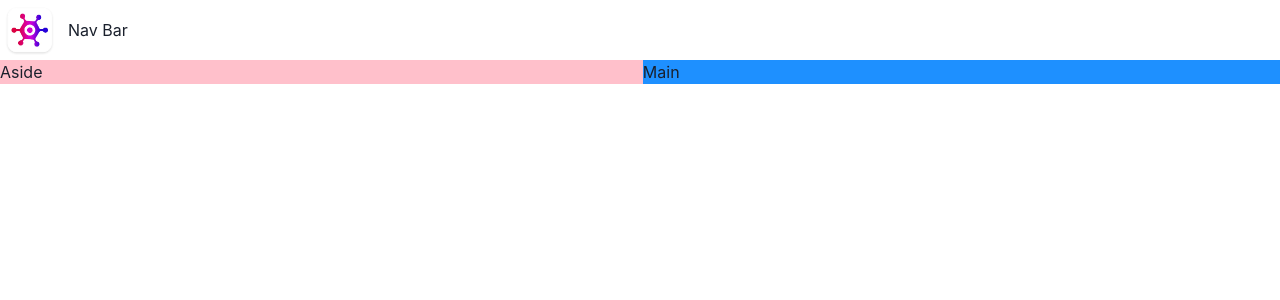
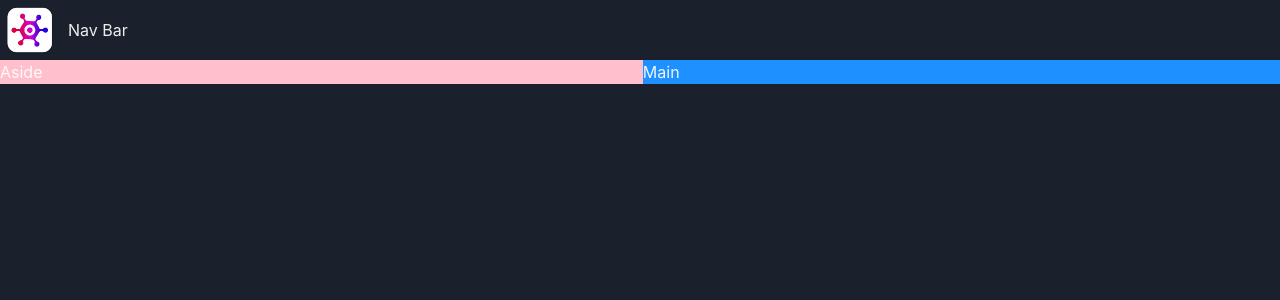
Before and after one commit to OliverFerri/game-hub, a React (Vite) app: page / in a window 1280 px wide. Shown: the top 300 px of the page. Built offline with nearby package versions, Linux system fonts and the light colour scheme.

Commit message:
Implement Dark Mode

```diff
--- a/src/main.tsx
+++ b/src/main.tsx
@@ -1,12 +1,14 @@
 import React from "react";
 import ReactDOM from "react-dom/client";
-import { ChakraProvider } from "@chakra-ui/react";
+import { ChakraProvider, ColorModeScript } from "@chakra-ui/react";
 import App from "./App.tsx";
+import theme from "./theme.ts";
 import "./index.css";
 
 ReactDOM.createRoot(document.getElementById("root")!).render(
   <React.StrictMode>
-    <ChakraProvider>
+    <ChakraProvider theme={theme}>
+      <ColorModeScript initialColorMode={theme.config.initialColorMode} />
       <App />
     </ChakraProvider>
   </React.StrictMode>
--- /dev/null
+++ b/src/theme.ts
@@ -0,0 +1,15 @@
+// theme.js
+
+// 1. import `extendTheme` function
+import { extendTheme, type ThemeConfig } from "@chakra-ui/react";
+
+// 2. Add your color mode config
+const config: ThemeConfig = {
+  initialColorMode: "dark",
+  useSystemColorMode: false,
+};
+
+// 3. extend the theme
+const theme = extendTheme({ config });
+
+export default theme;
```
